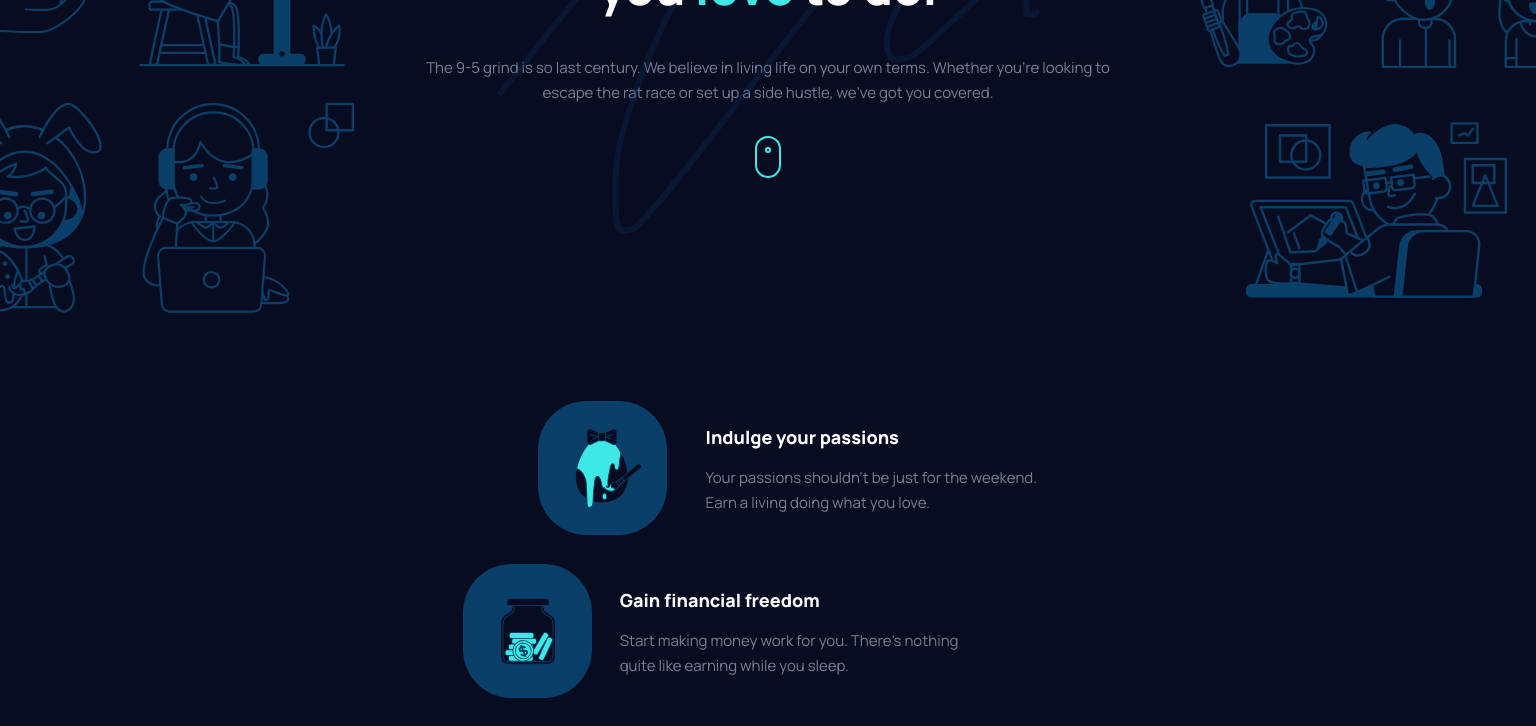
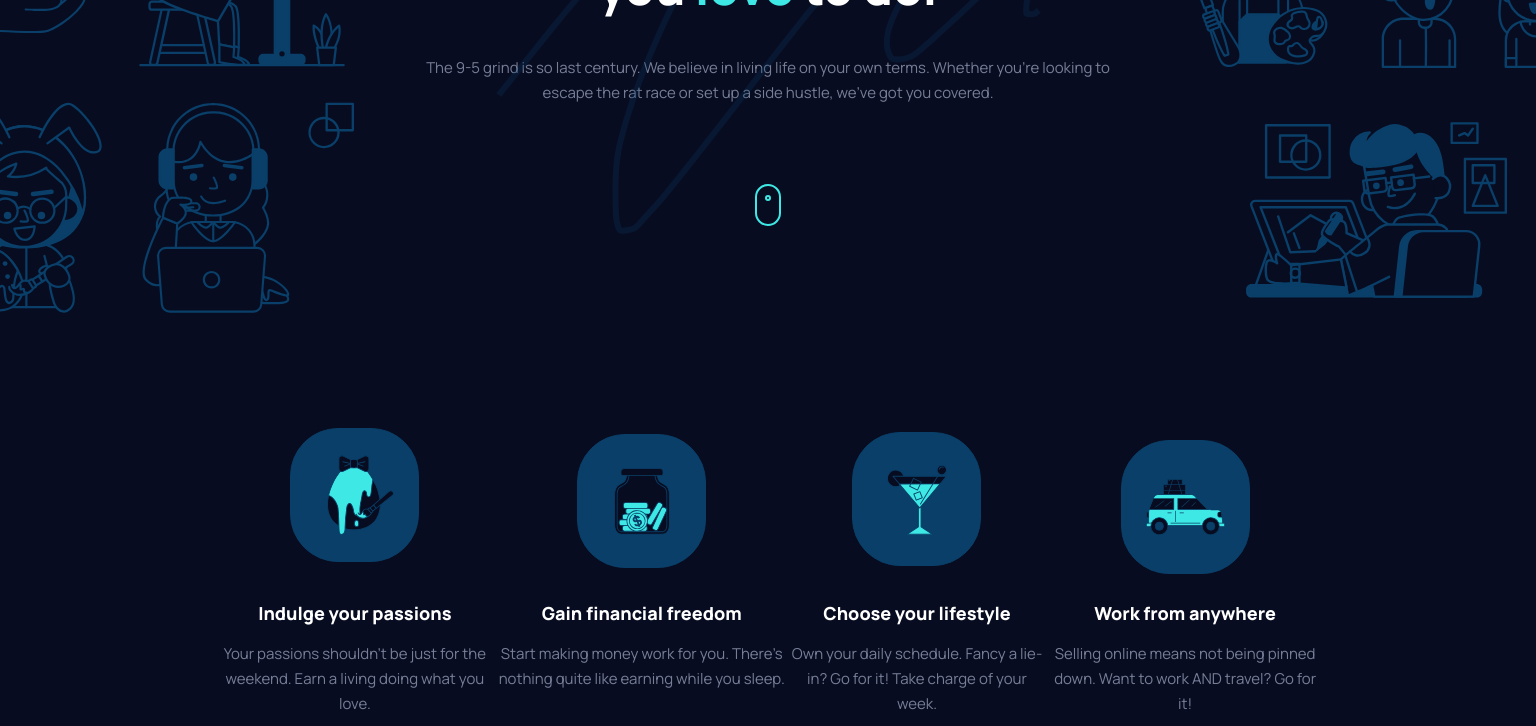
Before and after one commit to salymk/react-maker-pre-launch-landing-page, a React (Create React App) app: page / in a window 1536 px wide. Shown: the part 380-1106 px from the top of the page. Built offline with nearby package versions, Linux system fonts and the light colour scheme.

Commit message:
style(features): desktop styles
- make features container row
- make feature-container column

```diff
--- a/src/App.scss
+++ b/src/App.scss
@@ -554,6 +554,10 @@ h3 {
             line-height: 56px;
         }
 
+        svg {
+            padding-top: 64px;
+        }
+
         .bg-hero-right {
             position: absolute;
             width: 396px;
@@ -585,4 +589,36 @@ h3 {
             margin: 0 auto;
         }
     }
+
+    .features {
+        max-width: 1110px;
+        margin: 0 auto;
+        display: flex;
+        flex-direction: row;
+        padding-top: 7em;
+        padding-bottom: 7em;
+        align-items: baseline;
+
+
+        .feature-container {
+            display: flex;
+            flex-direction: column;
+            align-items: center;
+            text-align: center;
+            margin-bottom: 0;
+
+            .feature-content, .feature-svg-container {
+                margin-left: 0;
+            }
+
+            .feature-svg-container {
+                margin-bottom: 3em;
+            }
+
+        }
+
+        .feature-container:nth-child(1), .feature-container:nth-child(3) {
+            margin-left: 0;
+        }
+    }
 }
```
